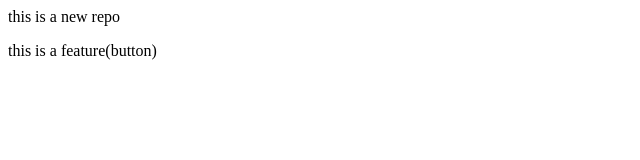
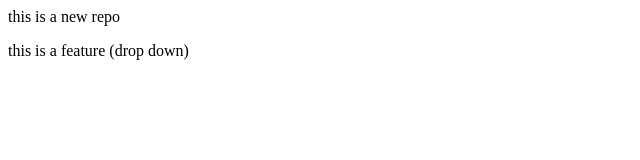
Before and after one commit to harshitMaurya18-cloud/localRepo, a plain HTML site: page index.html in a window 1280 px wide. Shown: the full height of the page, 0-640 px from the left. Drawn offline with Linux system fonts and the light colour scheme.

Commit message:
add drop down

```diff
--- a/index.html
+++ b/index.html
@@ -1,4 +1,4 @@
 <p>this is a new repo</p>
 <p>
-    this is a feature(button)
+    this is a feature (drop down)
 </p>
```
